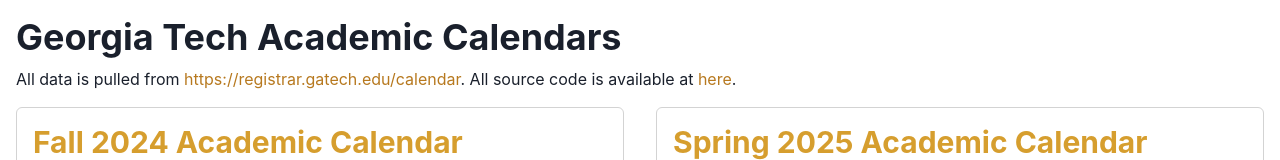
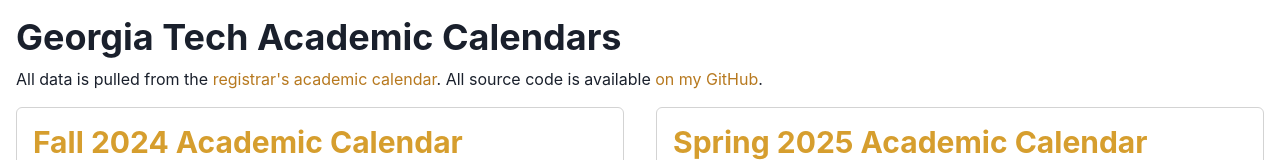
Before and after one commit to ganning127/gt-academic-calendars, a React (Create React App) app in the folder react-frontend/: page / in a window 1280 px wide. Shown: the top 160 px of the page. Built offline with nearby package versions, Linux system fonts and the light colour scheme.

Commit message:
remove unused imports

```diff
--- a/react-frontend/src/App.js
+++ b/react-frontend/src/App.js
@@ -1,21 +1,10 @@
 import React from 'react';
 import {
-  ChakraProvider,
-  Box,
-  Text,
-  Link,
-  VStack,
-  Code,
-  Grid,
-  theme,
+  ChakraProvider, Text,
+  Link, theme,
   Container,
-  Heading,
-  Stack,
-  Button,
-  SimpleGrid,
+  Heading, SimpleGrid
 } from '@chakra-ui/react';
-import { ColorModeSwitcher } from './ColorModeSwitcher';
-import { Logo } from './Logo';
 import Fall2024Ics from './assets/fall-2024.ics';
 import Spring2025Ics from './assets/spring-2025.ics';
 import { CalendarCard } from './components/CalendarCard';
@@ -28,8 +17,8 @@
         <Heading>
           Georgia Tech Academic Calendars
         </Heading>
-        <Text fontSize='md' mt={2} mb={4}>All data is pulled from <Link color='yellow.600' href="https://registrar.gatech.edu/calendar/">https://registrar.gatech.edu/calendar</Link>.
-          All source code is available at <Link color='yellow.600' href="">here</Link>.
+        <Text fontSize='md' mt={2} mb={4}>All data is pulled from the <Link color='yellow.600' href="https://registrar.gatech.edu/calendar/">registrar&apos;s academic calendar</Link>.
+          All source code is available <Link color='yellow.600' href="https://github.com/ganning127/gt-academic-calendars">on my GitHub</Link>.
         </Text>
 
         <SimpleGrid columns={{ base: 1, md: 2 }} spacing={8}>
```
Also changed, not shown: react-frontend/src/components/CalendarCard.jsx (+1 -11 lines).
